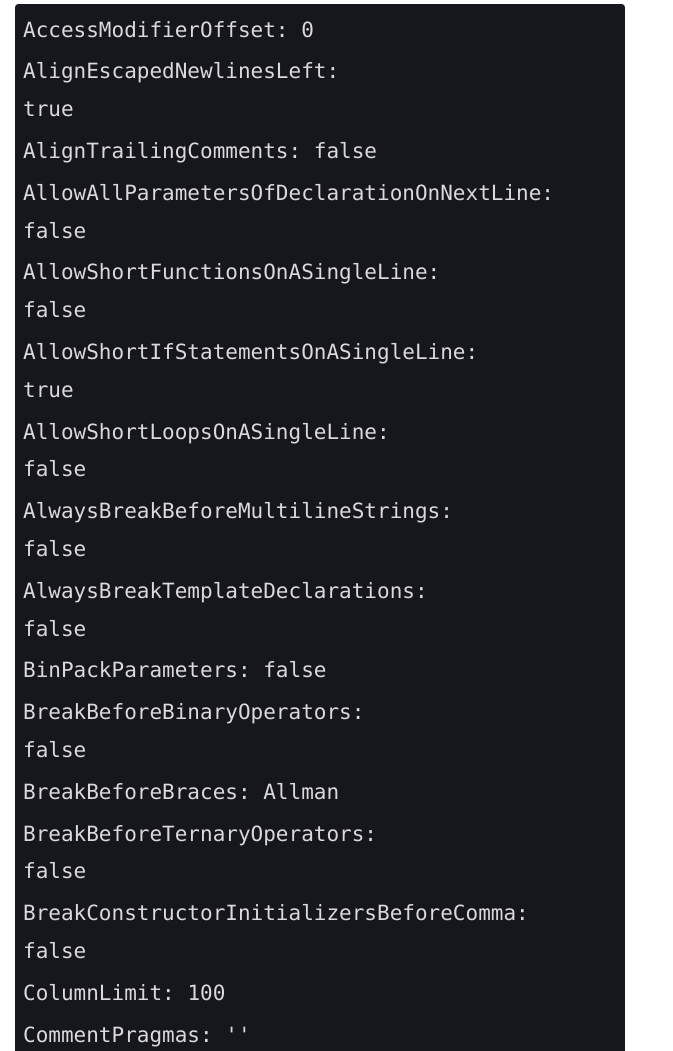
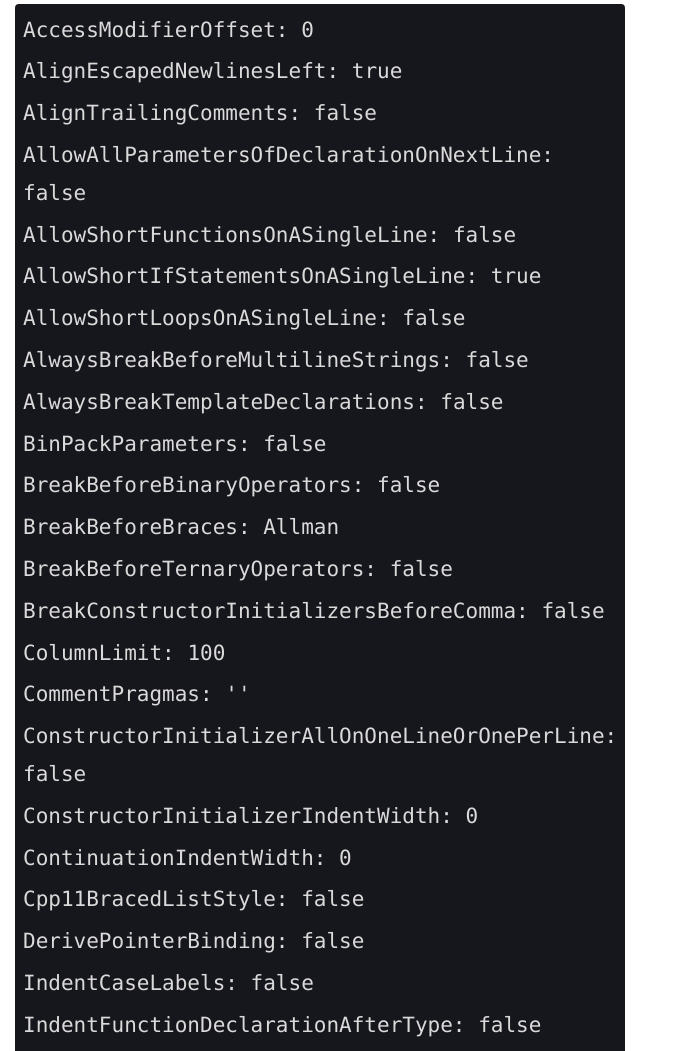
Before and after one commit to adamyanalunas/clangformat.com, a plain HTML site: page index.html in a window 1280 px wide. Shown: the part 96-1147 px from the top of the page, without its empty margins (0-673 px from the left). Drawn offline with nearby package versions, Linux system fonts and the light colour scheme; a script that the page names is missing.

Commit message:
Better sizing of editable attributes in preview

```diff
--- a/css/main.css
+++ b/css/main.css
@@ -104,8 +104,16 @@ a.selected {
     background: none;
     border: none;
     color: #dadada;
+    line-height: 26px;
     padding: 0;
-    line-height: 26px;
+}
+
+.preview input.bool {
+    width: 72px;
+}
+
+.preview input[type="number"] {
+    width: 54px;
 }
 
 
--- a/index.html
+++ b/index.html
@@ -21,34 +21,34 @@
 				<div class="col-md-6 col-lg-6">
 					<div class="preview">
 						<p><a class="entry" href="#AccessModifierOffset">AccessModifierOffset: <input type="number" class="value" value="0" min="0"></a></p>
-						<p><a class="entry" href="#AlignEscapedNewlinesLeft">AlignEscapedNewlinesLeft: <input class="value awesomplete" data-list="#bool_list" value="true"></a></p>
-						<p><a class="entry" href="#AlignTrailingComments">AlignTrailingComments: <input class="value awesomplete" data-list="#bool_list" value="false"></a></p>
-						<p><a class="entry" href="#AllowAllParametersOfDeclarationOnNextLine">AllowAllParametersOfDeclarationOnNextLine: <input class="value awesomplete" data-list="#bool_list" value="false"></a></p>
-						<p><a class="entry" href="#AllowShortFunctionsOnASingleLine">AllowShortFunctionsOnASingleLine: <input class="value awesomplete" data-list="#bool_list" value="false"></a></p>
-						<p><a class="entry" href="#AllowShortIfStatementsOnASingleLine">AllowShortIfStatementsOnASingleLine: <input class="value awesomplete" data-list="#bool_list" value="true"></a></p>
-						<p><a class="entry" href="#AllowShortLoopsOnASingleLine">AllowShortLoopsOnASingleLine: <input class="value awesomplete" data-list="#bool_list" value="false"></a></p>
-						<p><a class="entry" href="#AlwaysBreakBeforeMultilineStrings">AlwaysBreakBeforeMultilineStrings: <input class="value awesomplete" data-list="#bool_list" value="false"></a></p>
-						<p><a class="entry" href="#AlwaysBreakTemplateDeclarations">AlwaysBreakTemplateDeclarations: <input class="value awesomplete" data-list="#bool_list" value="false"></a></p>
-						<p><a class="entry" href="#BinPackParameters">BinPackParameters: <input class="value awesomplete" data-list="#bool_list" value="false"></a></p>
-						<p><a class="entry" href="#BreakBeforeBinaryOperators">BreakBeforeBinaryOperators: <input class="value awesomplete" data-list="#bool_list" value="false"></a></p>
+						<p><a class="entry" href="#AlignEscapedNewlinesLeft">AlignEscapedNewlinesLeft: <input class="value bool awesomplete" data-list="#bool_list" value="true"></a></p>
+						<p><a class="entry" href="#AlignTrailingComments">AlignTrailingComments: <input class="value bool awesomplete" data-list="#bool_list" value="false"></a></p>
+						<p><a class="entry" href="#AllowAllParametersOfDeclarationOnNextLine">AllowAllParametersOfDeclarationOnNextLine: <input class="value bool awesomplete" data-list="#bool_list" value="false"></a></p>
+						<p><a class="entry" href="#AllowShortFunctionsOnASingleLine">AllowShortFunctionsOnASingleLine: <input class="value bool awesomplete" data-list="#bool_list" value="false"></a></p>
+						<p><a class="entry" href="#AllowShortIfStatementsOnASingleLine">AllowShortIfStatementsOnASingleLine: <input class="value bool awesomplete" data-list="#bool_list" value="true"></a></p>
+						<p><a class="entry" href="#AllowShortLoopsOnASingleLine">AllowShortLoopsOnASingleLine: <input class="value bool awesomplete" data-list="#bool_list" value="false"></a></p>
+						<p><a class="entry" href="#AlwaysBreakBeforeMultilineStrings">AlwaysBreakBeforeMultilineStrings: <input class="value bool awesomplete" data-list="#bool_list" value="false"></a></p>
+						<p><a class="entry" href="#AlwaysBreakTemplateDeclarations">AlwaysBreakTemplateDeclarations: <input class="value bool awesomplete" data-list="#bool_list" value="false"></a></p>
+						<p><a class="entry" href="#BinPackParameters">BinPackParameters: <input class="value bool awesomplete" data-list="#bool_list" value="false"></a></p>
+						<p><a class="entry" href="#BreakBeforeBinaryOperators">BreakBeforeBinaryOperators: <input class="value bool awesomplete" data-list="#bool_list" value="false"></a></p>
 						<p><a class="entry" href="#BreakBeforeBraces">BreakBeforeBraces: <input class="value awesomplete" data-list="Attach, Linux, Stroustrup, Allman, GNU" value="Allman"></a></p>
-						<p><a class="entry" href="#BreakBeforeTernaryOperators">BreakBeforeTernaryOperators: <input class="value awesomplete" data-list="#bool_list" value="false"></a></p>
-						<p><a class="entry" href="#BreakConstructorInitializersBeforeComma">BreakConstructorInitializersBeforeComma: <input class="value awesomplete" data-list="#bool_list" value="false"></a></p>
+						<p><a class="entry" href="#BreakBeforeTernaryOperators">BreakBeforeTernaryOperators: <input class="value bool awesomplete" data-list="#bool_list" value="false"></a></p>
+						<p><a class="entry" href="#BreakConstructorInitializersBeforeComma">BreakConstructorInitializersBeforeComma: <input class="value bool awesomplete" data-list="#bool_list" value="false"></a></p>
 						<p><a class="entry" href="#ColumnLimit">ColumnLimit: <input type="number" class="value" value="100" min="0"></a></p>
 						<p><a class="entry" href="#CommentPragmas">CommentPragmas: <input class="value" value="''"></a></p>
-						<p><a class="entry" href="#ConstructorInitializerAllOnOneLineOrOnePerLine">ConstructorInitializerAllOnOneLineOrOnePerLine: <input class="value awesomplete" data-list="#bool_list" value="false"></a></p>
+						<p><a class="entry" href="#ConstructorInitializerAllOnOneLineOrOnePerLine">ConstructorInitializerAllOnOneLineOrOnePerLine: <input class="value bool awesomplete" data-list="#bool_list" value="false"></a></p>
 						<p><a class="entry" href="#ConstructorInitializerIndentWidth">ConstructorInitializerIndentWidth: <input type="number" class="value" value="0" min="0"></a></p>
 						<p><a class="entry" href="#ContinuationIndentWidth">ContinuationIndentWidth: <input type="number" class="value" value="0" min="0"></a></p>
-						<p><a class="entry" href="#Cpp11BracedListStyle">Cpp11BracedListStyle: <input class="value awesomplete" data-list="#bool_list" value="false"></a></p>
-						<p><a class="entry" href="#DerivePointerBinding">DerivePointerBinding: <input class="value awesomplete" data-list="#bool_list" value="false"></a></p>
-						<p><a class="entry" href="#IndentCaseLabels">IndentCaseLabels: <input class="value awesomplete" data-list="#bool_list" value="false"></a></p>
-						<p><a class="entry" href="#IndentFunctionDeclarationAfterType">IndentFunctionDeclarationAfterType: <input class="value awesomplete" data-list="#bool_list" value="false"></a></p>
+						<p><a class="entry" href="#Cpp11BracedListStyle">Cpp11BracedListStyle: <input class="value bool awesomplete" data-list="#bool_list" value="false"></a></p>
+						<p><a class="entry" href="#DerivePointerBinding">DerivePointerBinding: <input class="value bool awesomplete" data-list="#bool_list" value="false"></a></p>
+						<p><a class="entry" href="#IndentCaseLabels">IndentCaseLabels: <input class="value bool awesomplete" data-list="#bool_list" value="false"></a></p>
+						<p><a class="entry" href="#IndentFunctionDeclarationAfterType">IndentFunctionDeclarationAfterType: <input class="value bool awesomplete" data-list="#bool_list" value="false"></a></p>
 						<p><a class="entry" href="#IndentWidth">IndentWidth: <input type="number" class="value" value="4" min="0"></a></p>
 						<p><a class="entry" href="#Language">Language: <input class="value awesomplete" data-list="None, Cpp, JavaScript, Proto" value="Cpp"></a></p>
 						<p><a class="entry" href="#MaxEmptyLinesToKeep">MaxEmptyLinesToKeep: <input type="number" class="value" value="2" min="0"></a></p>
 						<p><a class="entry" href="#NamespaceIndentation">NamespaceIndentation: <input class="value awesomplete" data-list="None, Inner, All" value="None"></a></p>
-						<p><a class="entry" href="#ObjCSpaceAfterProperty">ObjCSpaceAfterProperty: <input class="value awesomplete" data-list="#bool_list" value="true"></a></p>
-						<p><a class="entry" href="#ObjCSpaceBeforeProtocolList">ObjCSpaceBeforeProtocolList: <input class="value awesomplete" data-list="#bool_list" value="true"></a></p>
+						<p><a class="entry" href="#ObjCSpaceAfterProperty">ObjCSpaceAfterProperty: <input class="value bool awesomplete" data-list="#bool_list" value="true"></a></p>
+						<p><a class="entry" href="#ObjCSpaceBeforeProtocolList">ObjCSpaceBeforeProtocolList: <input class="value bool awesomplete" data-list="#bool_list" value="true"></a></p>
 						<p><a class="entry" href="#PenaltyBreakBeforeFirstCallParameter">PenaltyBreakBeforeFirstCallParameter: <input type="number" class="value" value="100" min="0"></a></p>
 						<p><a class="entry" href="#PenaltyBreakComment">PenaltyBreakComment: <input type="number" class="value" value="100" min="0"></a></p>
 						<p><a class="entry" href="#PenaltyBreakFirstLessLess">PenaltyBreakFirstLessLess: <input type="number" class="value" value="0" min="0"></a></p>
@@ -56,16 +56,16 @@
 						<p><a class="entry" href="#PenaltyExcessCharacter">PenaltyExcessCharacter: <input type="number" class="value" value="1" min="0"></a></p>
 						<p><a class="entry" href="#PenaltyReturnTypeOnItsOwnLine">PenaltyReturnTypeOnItsOwnLine: <input type="number" class="value" value="20" min="0"></a></p>
 						<p><a class="entry" href="#PointerBindsToType">PointerBindsToType: <input type="number" class="value" value="100" min="0"></a></p>
-						<p><a class="entry" href="#SpaceBeforeAssignmentOperators">SpaceBeforeAssignmentOperators: <input class="value awesomplete" data-list="#bool_list" value="true"></a></p>
+						<p><a class="entry" href="#SpaceBeforeAssignmentOperators">SpaceBeforeAssignmentOperators: <input class="value bool awesomplete" data-list="#bool_list" value="true"></a></p>
 						<p><a class="entry" href="#SpaceBeforeParens">SpaceBeforeParens: <input class="value awesomplete" data-list="Never, ControlStatements, Always" value="Always"></a></p>
-						<p><a class="entry" href="#SpaceInEmptyParentheses">SpaceInEmptyParentheses: <input class="value awesomplete" data-list="#bool_list" value="false"></a></p>
+						<p><a class="entry" href="#SpaceInEmptyParentheses">SpaceInEmptyParentheses: <input class="value bool awesomplete" data-list="#bool_list" value="false"></a></p>
 						<p><a class="entry" href="#SpacesBeforeTrailingComments">SpacesBeforeTrailingComments: <input type="number" class="value" value="1" min="0"></a></p>
-						<p><a class="entry" href="#SpacesInAngles">SpacesInAngles: <input class="value awesomplete" data-list="#bool_list" value="false"></a></p>
-						<p><a class="entry" href="#SpacesInCStyleCastParentheses">SpacesInCStyleCastParentheses: <input class="value awesomplete" data-list="#bool_list" value="false"></a></p>
-						<p><a class="entry" href="#SpacesInContainerLiterals">SpacesInContainerLiterals: <input class="value awesomplete" data-list="#bool_list" value="false"></a></p>
-						<p><a class="entry" href="#SpacesInParentheses">SpacesInParentheses: <input class="value awesomplete" data-list="#bool_list" value="false"></a></p>
+						<p><a class="entry" href="#SpacesInAngles">SpacesInAngles: <input class="value bool awesomplete" data-list="#bool_list" value="false"></a></p>
+						<p><a class="entry" href="#SpacesInCStyleCastParentheses">SpacesInCStyleCastParentheses: <input class="value bool awesomplete" data-list="#bool_list" value="false"></a></p>
+						<p><a class="entry" href="#SpacesInContainerLiterals">SpacesInContainerLiterals: <input class="value bool awesomplete" data-list="#bool_list" value="false"></a></p>
+						<p><a class="entry" href="#SpacesInParentheses">SpacesInParentheses: <input class="value bool awesomplete" data-list="#bool_list" value="false"></a></p>
 						<p><a class="entry" href="#Standard">Standard: <input class="value awesomplete" data-list="Cpp03, Cpp11, Auto" value="Cpp11"></a></p>
-						<p><a class="entry" href="#TabWidth">TabWidth: <input type="number" class="value" value="4" min="0"></a></p>
+						<p><a class="entry" href="#TabWidth">TabWidth: <input type="number" class="value" value="4" min="0" size="1"></a></p>
 						<p><a class="entry" href="#UseTab">UseTab: <input class="value awesomplete" data-list="Never, ForIndentation, Always" value="Never"></a></p>
 					</div>
 				</div>
```
